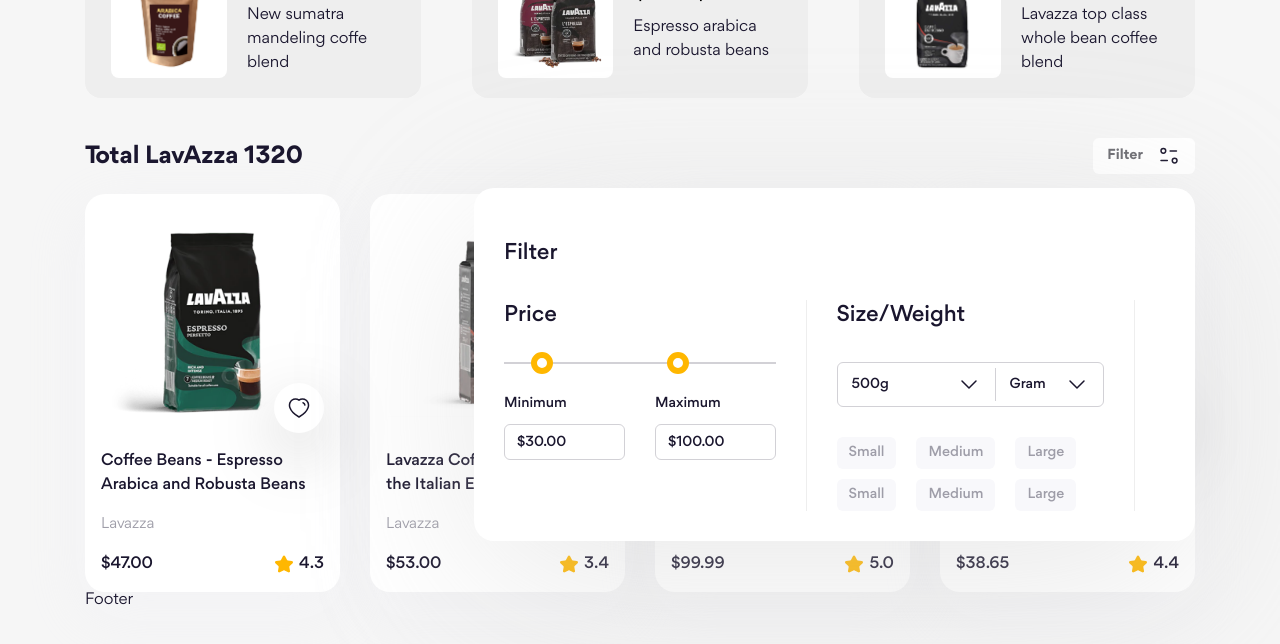
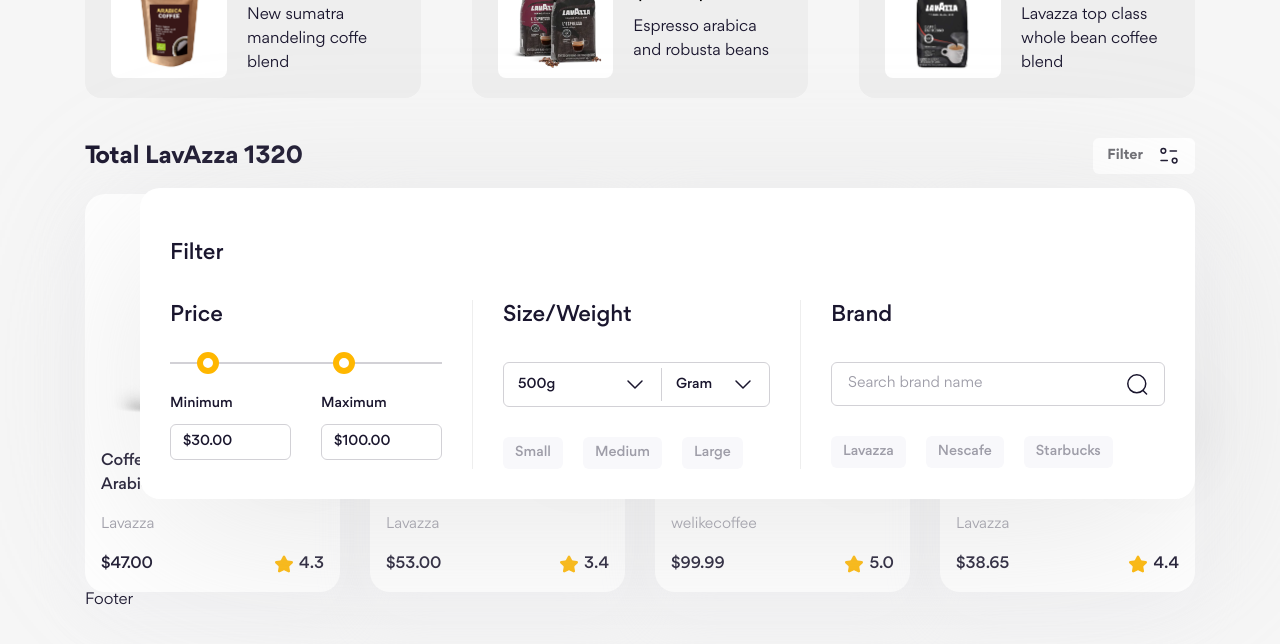
Before and after one commit to huanlv620/htmlcss-project-08, a website: page index.html in a window 1280 px wide. Shown: the part 679-1323 px from the top of the page. Drawn offline with Linux system fonts and the light colour scheme.

Commit message:
Làm form filter sản phẩm #3

```diff
--- a/index.html
+++ b/index.html
@@ -130,25 +130,29 @@
                                                 <label for="" class="filter__form-label filter__form-label--small">
                                                     Minimum
                                                 </label>
+                                                <div class="filter__form-text-input filter__form-text-input--small">
                                                     <input
                                                         type="text"
                                                         name=""
                                                         id=""
+                                                        class="filter__form-input"
                                                         value="$30.00"
-                                                    class="filter__form-input"
                                                     />
+                                                </div>
                                             </div>
                                             <div>
                                                 <label for="" class="filter__form-label filter__form-label--small">
                                                     Maximum
                                                 </label>
+                                                <div class="filter__form-text-input filter__form-text-input--small">
                                                     <input
                                                         type="text"
                                                         name=""
                                                         id=""
+                                                        class="filter__form-input"
                                                         value="$100.00"
-                                                    class="filter__form-input"
                                                     />
+                                                </div>
                                             </div>
                                         </div>
                                     </div>
@@ -183,9 +187,6 @@
                                                 <button class="filter__form-tag">Small</button>
                                                 <button class="filter__form-tag">Medium</button>
                                                 <button class="filter__form-tag">Large</button>
-                                                <button class="filter__form-tag">Small</button>
-                                                <button class="filter__form-tag">Medium</button>
-                                                <button class="filter__form-tag">Large</button>
                                             </div>
                                         </div>
                                     </div>
@@ -193,7 +194,32 @@
                                     <div class="filter__separate"></div>
 
                                     <!-- Filter Column 3 -->
-                                    <div class="filter__col"></div>
+                                    <div class="filter__col">
+                                        <label for="" class="filter__form-label">Brand</label>
+                                        <div class="filter__form-group">
+                                            <div class="filter__form-text-input">
+                                                <input
+                                                    type="text"
+                                                    name=""
+                                                    id=""
+                                                    placeholder="Search brand name"
+                                                    class="filter__form-input"
+                                                />
+                                                <img
+                                                    src="./assets/icons/search.svg"
+                                                    alt=""
+                                                    class="filter__form-input-icon"
+                                                />
+                                            </div>
+                                        </div>
+                                        <div class="filter__form-group">
+                                            <div class="filter__form-tags">
+                                                <button class="filter__form-tag">Lavazza</button>
+                                                <button class="filter__form-tag">Nescafe</button>
+                                                <button class="filter__form-tag">Starbucks</button>
+                                            </div>
+                                        </div>
+                                    </div>
                                 </div>
                             </form>
                         </div>
--- a/scss/base/_base.scss
+++ b/scss/base/_base.scss
@@ -36,9 +36,11 @@
 input,
 textarea,
 select {
+    padding: 0;
     font-family: inherit;
     color: inherit;
     outline: none;
+    border: none;
     -webkit-tap-highlight-color: transparent;
 }
 
--- a/scss/components/_filter-form.scss
+++ b/scss/components/_filter-form.scss
@@ -75,19 +75,48 @@
             }
         }
 
-        &-input,
+        &-text-input,
         &-select-wrap {
             border: 1px solid #d2d1d6;
             border-radius: 6px;
         }
 
+        &-text-input {
+            display: flex;
+            align-items: center;
+
+            width: 334px;
+            height: 44px;
+            padding: 0 16px;
+
+            overflow: hidden;
+
+            &--small {
+                width: 121px;
+                height: 36px;
+                padding: 0 12px;
+            }
+        }
+
+        &-text-input--small &-input {
+            font-size: 1.4rem;
+        }
+
         &-input {
-            height: 36px;
-            width: 121px;
-            padding: 0 12px;
-            font-size: 1.4rem;
+            width: 100%;
+
+            font-size: 1.5rem;
             font-weight: 500;
-            line-height: 142.857%;
+            line-height: 146.667%;
+
+            &::placeholder {
+                font-weight: 400;
+                color: #9e9da8;
+            }
+
+            &-icon {
+                margin-left: 12px;
+            }
         }
 
         &-select-wrap {
@@ -123,12 +152,14 @@
 
         &-tag {
             padding: 6px 12px;
+            border-radius: 6px;
+
             background: var(--filter-form-tag-bg);
-            border-radius: 6px;
             color: #9e9da8;
             font-size: 1.4rem;
             font-weight: 500;
             line-height: 142.857%;
+
             transition: color 0.2s;
 
             &:hover {
```
Also changed, not shown: assets/css/main.css, 1 other file. Lines whose indentation alone changed are shown as unchanged.
